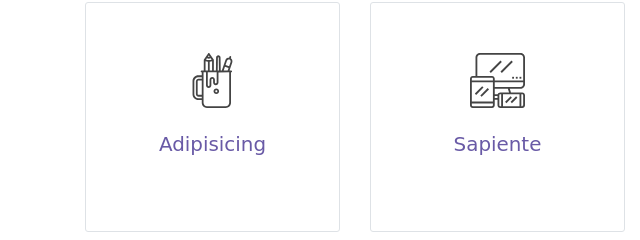
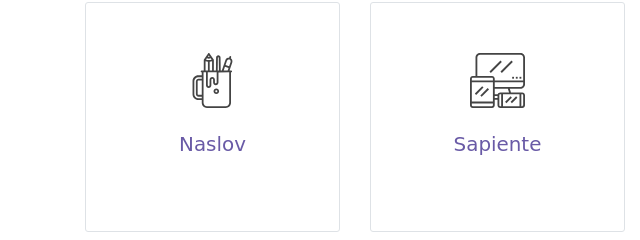
Before and after one commit to sz-portfolio/github.io, a plain HTML site: page index.html in a window 1280 px wide. Shown: the part 1812-2052 px from the top of the page, 0-640 px from the left. Drawn offline with nearby package versions, Linux system fonts and the light colour scheme; a web font is replaced by a local one.

Commit message:
ty chang by vs

```diff
--- a/index.html
+++ b/index.html
@@ -114,7 +114,7 @@
                             <img src="assets/imgs/pencil-case.svg"
                                 alt="Download free bootstrap 4 landing page, free boootstrap 4 templates, Download free bootstrap 4.1 landing page, free boootstrap 4.1.1 templates, meyawo Landing page"
                                 class="icon">
-                            <h6 class="title">Adipisicing</h6>
+                            <h6 class="title">Naslov</h6>
                             <p class="subtitle">Labore velit culpa adipisci excepturi consequuntur itaque in nam
                                 molestias dolorem iste quod.</p>
                         </div>
```
